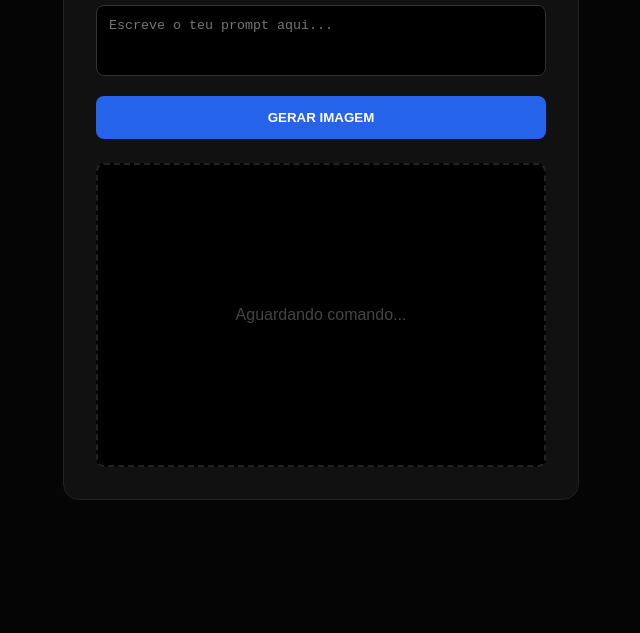
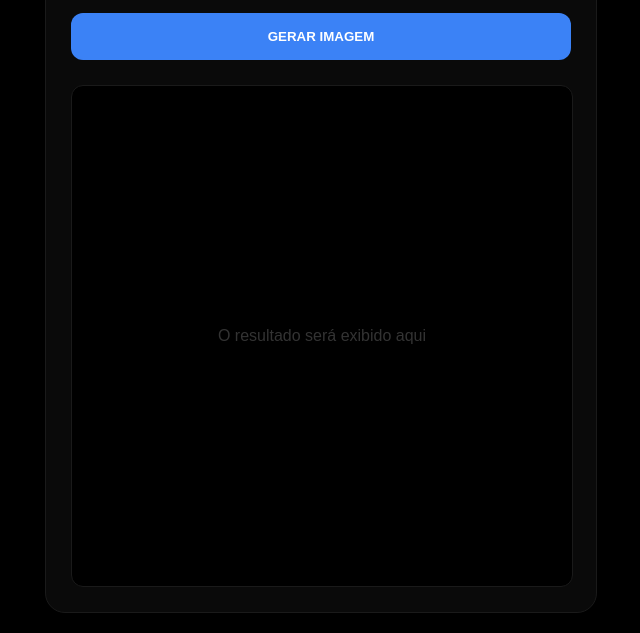
Before and after one commit to Testando0/Nsjsjsjs, a plain HTML site: page index.html in a window 1280 px wide. Shown: the part 188-821 px from the top of the page, without its empty margins (319-959 px from the left). Before the commit the page ends 800 px from the top, so only its background shows below. Drawn offline with Linux system fonts and the light colour scheme.

Commit message:
Update index.html

```diff
--- a/index.html
+++ b/index.html
@@ -1,107 +1,46 @@
 <!DOCTYPE html>
-<html lang="pt-pt">
+<html lang="pt-br">
 <head>
     <meta charset="UTF-8">
     <meta name="viewport" content="width=device-width, initial-scale=1.0">
-    <title>Flux.1 Router - Vercel</title>
+    <title>Flux Router Precision</title>
     <style>
-        :root {
-            --bg: #050505;
-            --card: #111111;
-            --accent: #2563eb;
-            --text: #ffffff;
-        }
-
-        body {
-            font-family: sans-serif;
-            background: var(--bg);
-            color: var(--text);
-            display: flex;
-            justify-content: center;
-            align-items: center;
-            min-height: 100vh;
-            margin: 0;
-        }
-
-        .container {
-            background: var(--card);
-            border: 1px solid #222;
-            padding: 2rem;
-            border-radius: 16px;
-            width: 90%;
-            max-width: 450px;
-            text-align: center;
-        }
-
-        textarea {
-            width: 100%;
-            background: #000;
-            border: 1px solid #333;
-            border-radius: 8px;
-            padding: 12px;
-            color: #fff;
-            margin-bottom: 1rem;
-            box-sizing: border-box;
-            resize: none;
-        }
-
-        button {
-            width: 100%;
-            padding: 14px;
-            background: var(--accent);
-            color: white;
-            border: none;
-            border-radius: 8px;
-            font-weight: bold;
-            cursor: pointer;
-        }
-
-        button:disabled {
-            background: #222;
-            color: #555;
-            cursor: not-allowed;
-        }
-
-        #output {
-            margin-top: 1.5rem;
-            min-height: 300px;
-            border: 2px dashed #222;
-            border-radius: 8px;
-            display: flex;
-            align-items: center;
-            justify-content: center;
-            overflow: hidden;
-            background: #000;
-        }
-
-        img { width: 100%; height: auto; display: block; }
-
-        .error { color: #ff4444; padding: 10px; font-size: 14px; }
+        body { font-family: sans-serif; background: #000; color: #fff; display: flex; justify-content: center; padding: 20px; margin: 0; }
+        .container { width: 100%; max-width: 500px; background: #0a0a0a; border: 1px solid #1a1a1a; padding: 25px; border-radius: 20px; box-shadow: 0 15px 35px rgba(0,0,0,0.8); }
+        h2 { color: #3b82f6; font-size: 1.1rem; text-transform: uppercase; letter-spacing: 2px; margin-bottom: 20px; }
+        textarea { width: 100%; background: #000; color: #fff; border: 1px solid #222; border-radius: 12px; padding: 15px; font-size: 14px; box-sizing: border-box; resize: none; margin-bottom: 15px; }
+        textarea:focus { border-color: #3b82f6; outline: none; }
+        button { width: 100%; padding: 16px; background: #3b82f6; color: #fff; border: none; border-radius: 12px; font-weight: bold; cursor: pointer; transition: 0.2s; }
+        button:hover { background: #2563eb; transform: translateY(-1px); }
+        button:disabled { background: #1a1a1a; color: #444; cursor: not-allowed; }
+        #viewer { margin-top: 25px; width: 100%; aspect-ratio: 1/1; background: #000; border: 1px solid #1a1a1a; border-radius: 12px; display: flex; align-items: center; justify-content: center; position: relative; }
+        img { width: 100%; height: 100%; object-fit: contain; }
+        .load { border: 2px solid #111; border-top: 2px solid #3b82f6; border-radius: 50%; width: 25px; height: 25px; animation: spin 1s linear infinite; }
+        @keyframes spin { 100% { transform: rotate(360deg); } }
     </style>
 </head>
 <body>
 
 <div class="container">
-    <h2 style="margin-top:0">Flux.1 Router</h2>
-    <textarea id="prompt" rows="3" placeholder="Escreve o teu prompt aqui..."></textarea>
-    <button id="btn" onclick="generate()">GERAR IMAGEM</button>
-
-    <div id="output">
-        <span id="status" style="color:#444">Aguardando comando...</span>
+    <h2>Flux Engine Router</h2>
+    <textarea id="promptInput" rows="3" placeholder="Ex: Um gato azul vibrante voando no espaço, estilo futurista..."></textarea>
+    <button id="drawBtn" onclick="draw()">GERAR IMAGEM</button>
+    <div id="viewer">
+        <span id="msg" style="color: #333;">O resultado será exibido aqui</span>
     </div>
 </div>
 
 <script>
-    async function generate() {
-        const prompt = document.getElementById('prompt').value;
-        const btn = document.getElementById('btn');
-        const output = document.getElementById('output');
-        const status = document.getElementById('status');
+    async function draw() {
+        const prompt = document.getElementById('promptInput').value;
+        const btn = document.getElementById('drawBtn');
+        const viewer = document.getElementById('viewer');
 
         if (!prompt.trim()) return;
 
         btn.disabled = true;
-        output.innerHTML = '<span style="color:#888">Roteando requisição para GPU...</span>';
+        btn.innerText = "ROTEANDO GPU...";
+        viewer.innerHTML = '<div class="load"></div>';
 
         try {
             const response = await fetch('/api/generate', {
@@ -111,22 +50,19 @@
             });
 
             if (!response.ok) {
-                // Tenta ler a mensagem de erro detalhada se disponível
-                const errorDetail = await response.text();
-                throw new Error(errorDetail || "Erro no Router");
+                const err = await response.json();
+                throw new Error(err.error || "Falha no Router");
             }
 
-            // O Router configurado no backend devolve a imagem (blob)
             const blob = await response.blob();
             const url = URL.createObjectURL(blob);
-
-            output.innerHTML = `<img src="${url}">`;
+            viewer.innerHTML = `<img src="${url}">`;
 
         } catch (e) {
-            output.innerHTML = `<div class="error"><b>ERRO:</b><br>${e.message}</div>`;
-            console.error(e);
+            viewer.innerHTML = `<div style="color:#ff4444; padding:20px; font-size:12px;">ERRO: ${e.message}</div>`;
         } finally {
             btn.disabled = false;
+            btn.innerText = "GERAR IMAGEM";
         }
     }
 </script>
```
